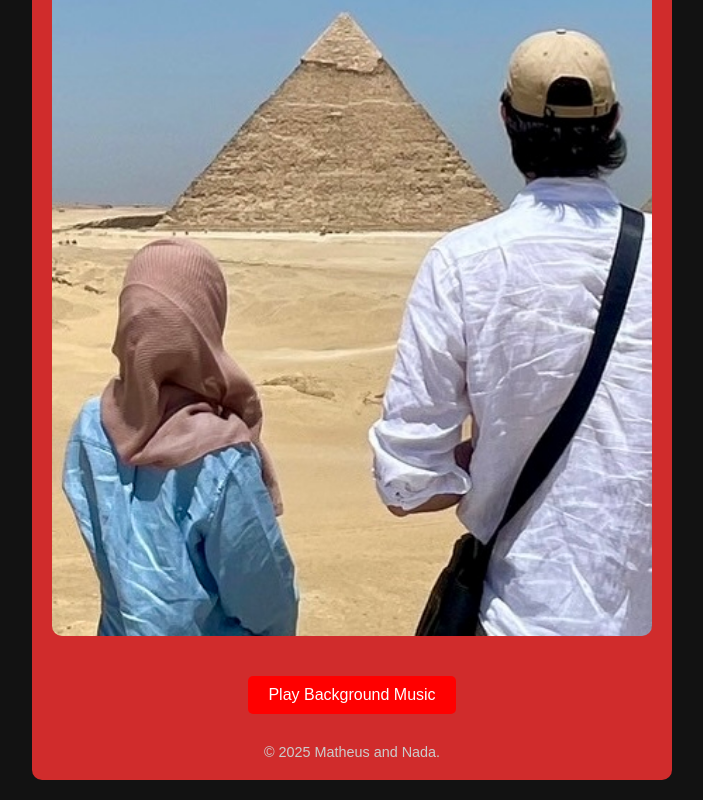
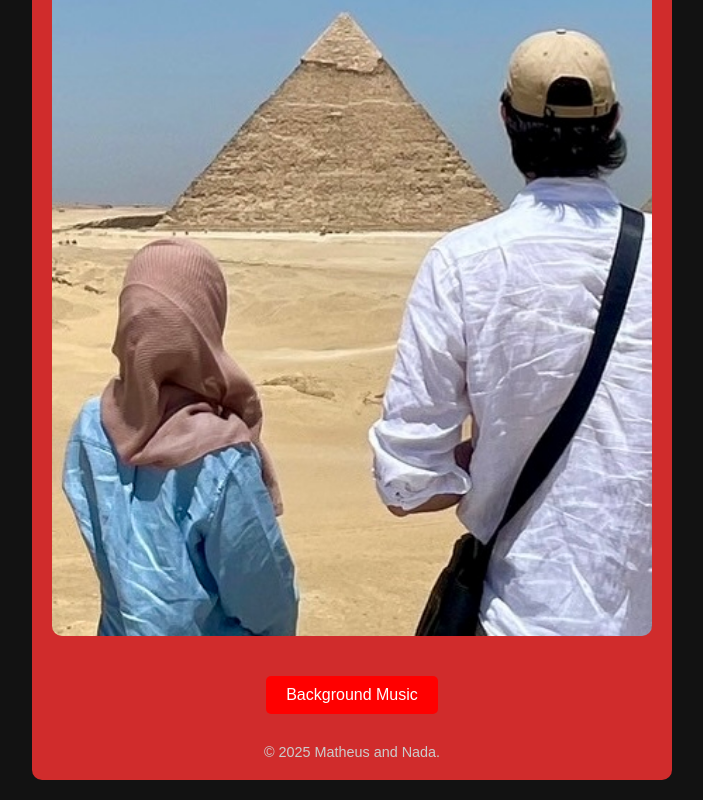
Before and after one commit to matheusdemello/countdown, a plain HTML site: page index.html in a window 1280 px wide. Shown: the part 549-1349 px from the top of the page, without its empty margins (288-991 px from the left). Drawn offline with Linux system fonts and the light colour scheme.

Commit message:
Update index.html

```diff
--- a/index.html
+++ b/index.html
@@ -79,7 +79,7 @@
         </div>
 
         <!-- Play Button -->
-        <button class="play-button" onclick="playMusic()">Play Background Music</button>
+        <button class="play-button" onclick="playMusic()">Background Music</button>
 
         <footer>
             © 2025 Matheus and Nada.
```
